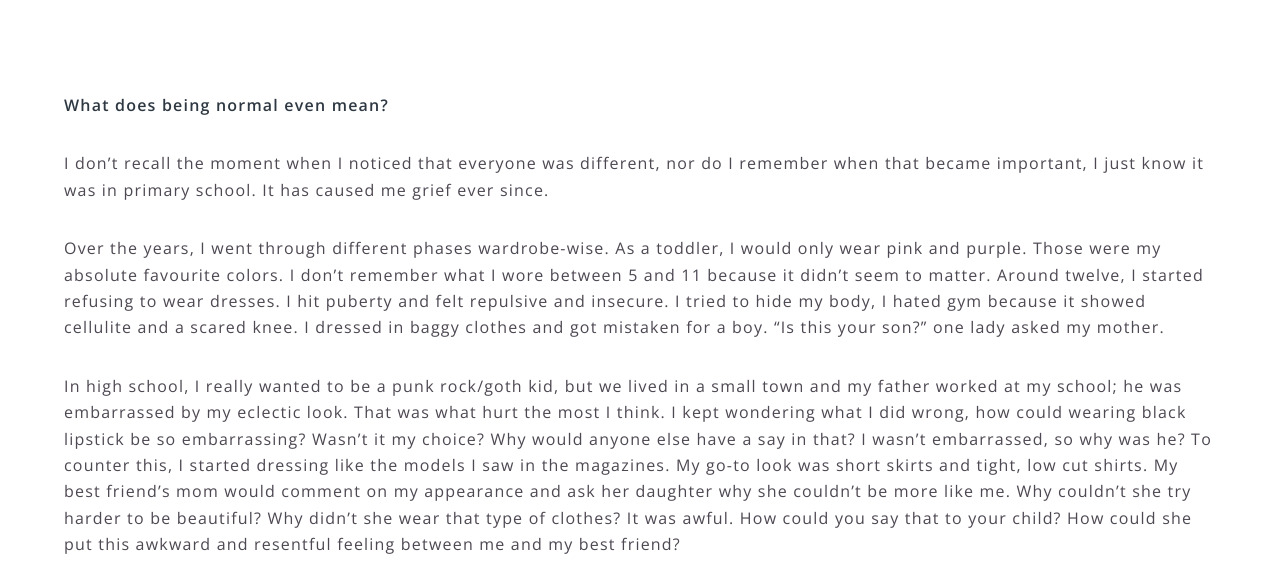
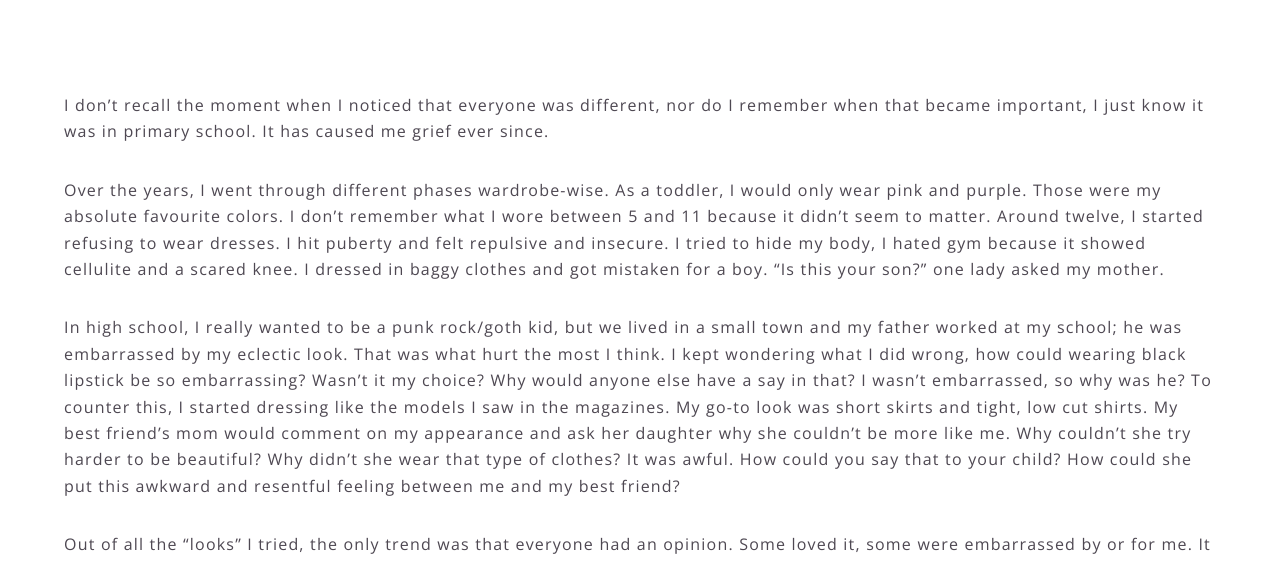
Before and after one commit to zestyroxy/normalyouare, a Jekyll site: the page built from _posts/2018-05-05-normal-meaning.markdown, in a window 1280 px wide and 900 px high, cut to the strip 339-900 px from the top of the window. Built offline with Jekyll 4.4.1, drawn with Linux system fonts in a browser that asks for light colours.

Commit message:
remove bold title from blog

```diff
--- a/_posts/2018-05-05-normal-meaning.markdown
+++ b/_posts/2018-05-05-normal-meaning.markdown
@@ -4,8 +4,6 @@
 date:   2018-05-05 09:45:42 +0200
 categories: general
 ---
-**What does being normal even mean?**
-
 I don’t recall the moment when I noticed that everyone was different, nor do I remember when that became important, I just know it was in primary school. It has caused me grief ever since.
 
 Over the years, I went through different phases wardrobe-wise. As a toddler, I would only wear pink and purple. Those were my absolute favourite colors. I don’t remember what I wore between 5 and 11 because it didn’t seem to matter. Around twelve, I started refusing to wear dresses. I hit puberty and felt repulsive and insecure. I tried to hide my body, I hated gym because it showed cellulite and a scared knee. I dressed in baggy clothes and got mistaken for a boy. “Is this your son?” one lady asked my mother.
```
